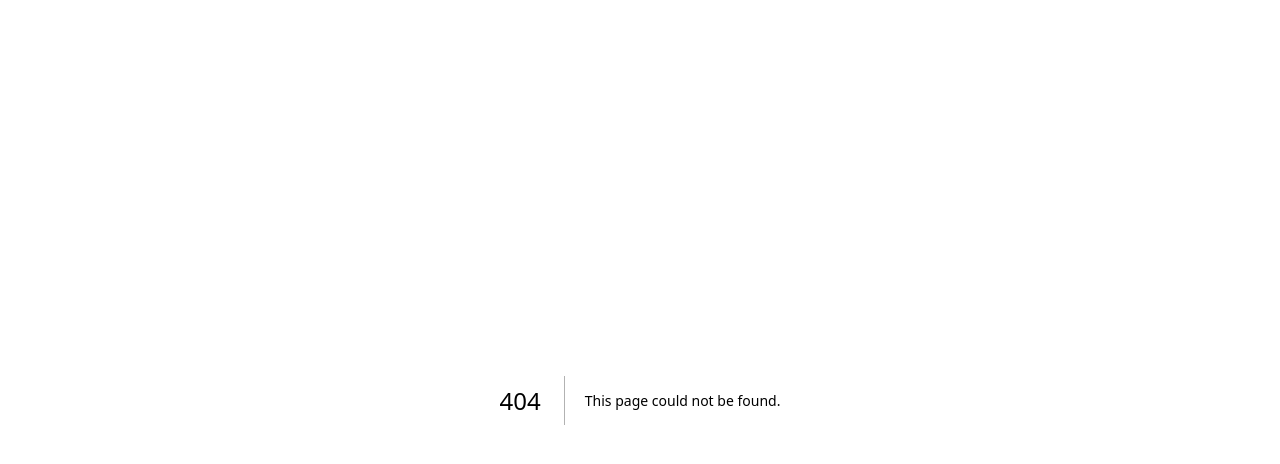
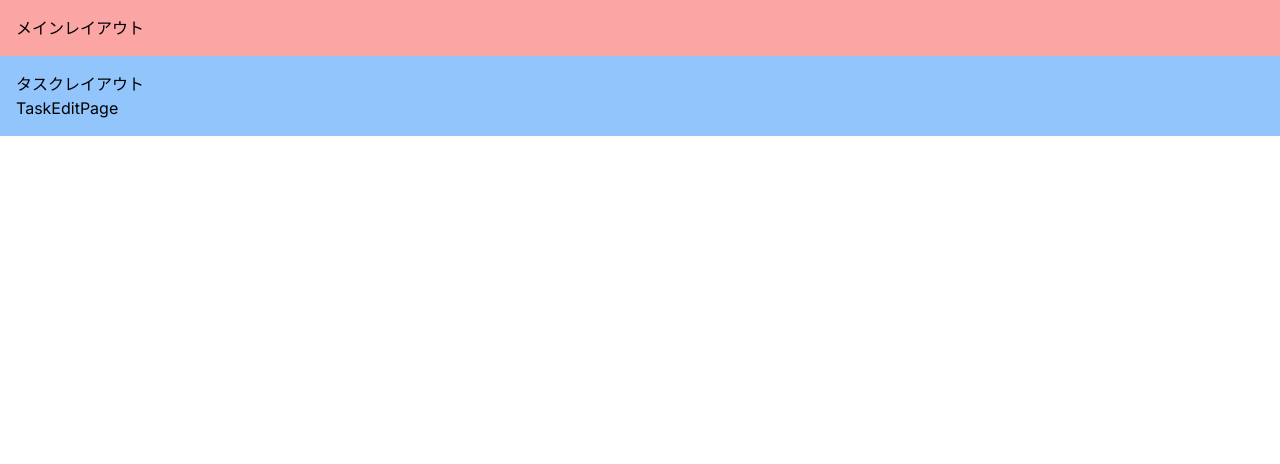
Before and after one commit to KMMThmurakami/next_learn, a Next.js app: page /task/edit in a window 1280 px wide. Before the commit this address had no page. Shown: the top 464 px of the page. Built offline with nearby package versions, Linux system fonts and the light colour scheme.

Commit message:
8 共通レイアウト

```diff
--- a/src/app/layout.tsx
+++ b/src/app/layout.tsx
@@ -16,7 +16,10 @@
 }>) {
   return (
     <html lang="en">
-      <body className={inter.className}>{children}</body>
+      <body className={inter.className}>
+        <div className="bg-red-300 p-4">メインレイアウト</div>
+        {children}
+      </body>
     </html>
   );
 }
--- /dev/null
+++ b/src/app/task/edit/[id]/page.tsx
@@ -0,0 +1,5 @@
+const TaskEditIdPage = ({ params }: { params: { id: string } }) => {
+  return <div>{params.id}</div>;
+};
+
+export default TaskEditIdPage;
--- /dev/null
+++ b/src/app/task/edit/page.tsx
@@ -0,0 +1,5 @@
+const TaskEditPage = () => {
+  return <div>TaskEditPage</div>;
+};
+
+export default TaskEditPage;
--- /dev/null
+++ b/src/app/task/layout.tsx
@@ -0,0 +1,14 @@
+const TaskLayout = ({
+  children,
+}: Readonly<{
+  children: React.ReactNode;
+}>) => {
+  return (
+    <div className="bg-blue-300 p-4">
+      <div>タスクレイアウト</div>
+      {children}
+    </div>
+  );
+};
+
+export default TaskLayout;
--- /dev/null
+++ b/src/app/task/page.tsx
@@ -0,0 +1,5 @@
+const TaskPage = () => {
+  return <div>TaskPage</div>;
+};
+
+export default TaskPage;
```
